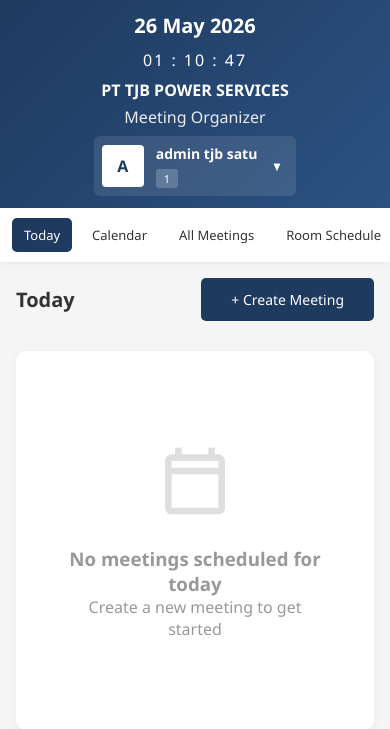
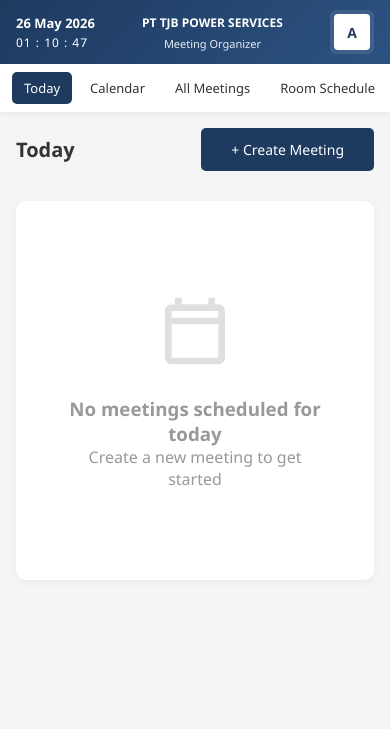
Before and after one commit to uhstudio/meeting-organizer, a CodeIgniter app: page /meeting-app/dashboard in a window 390 px wide. Shown: the top 729 px of the page. Run offline with CodeIgniter, Linux system fonts and the light colour scheme; a user stored in the database is signed in; data comes from the database, SQL or seed files in the repository; data that the repository does not hold is empty.

Commit message:
fix: css

```diff
--- a/application/views/dashboard/index.php
+++ b/application/views/dashboard/index.php
@@ -564,35 +564,66 @@
 
         @media (max-width: 768px) {
             .header {
-                padding: 12px 16px;
+                padding: 10px 16px;
+                flex-direction: row;
+                align-items: center;
+                justify-content: space-between;
+                gap: 0;
+            }
+            .header-left {
                 flex-direction: column;
-                gap: 8px;
+                align-items: flex-start;
+            }
+            .date-time { font-size: 13px; margin-bottom: 2px; }
+            .clock { font-size: 12px; letter-spacing: 1px; }
+            .header-center {
                 text-align: center;
+                margin: 0 8px;
+                flex: 1;
             }
-            .header-left { align-items: center; }
-            .date-time { font-size: 20px; }
-            .clock { font-size: 16px; }
-            .header-center { margin: 0; }
-            .company-name { font-size: 16px; }
-            .profile-dropdown { min-width: 280px; right: -60px; }
+            .company-name { font-size: 12px; }
+            .page-title { font-size: 11px; }
 
+            /* Sembunyikan nama & jabatan, tampilkan avatar saja */
+            .user-info-header { display: none; }
+            .dropdown-arrow { display: none; }
+            .profile-trigger {
+                padding: 4px;
+                background: rgba(255,255,255,0.1);
+            }
+            .user-avatar {
+                width: 36px;
+                height: 36px;
+                font-size: 14px;
+            }
+
+            /* Dropdown tetap muncul di bawah avatar */
+            .profile-dropdown {
+                min-width: 260px;
+                right: 0;
+            }
+
+            /* Nav menu scroll horizontal */
             .nav-menu {
-                padding: 10px 12px;
-                gap: 8px;
+                padding: 8px 12px;
+                gap: 6px;
                 overflow-x: auto;
                 flex-wrap: nowrap;
+                -webkit-overflow-scrolling: touch;
             }
-            .nav-menu a { padding: 8px 12px; font-size: 13px; white-space: nowrap; }
+            .nav-menu::-webkit-scrollbar { display: none; }
+            .nav-menu a {
+                padding: 7px 12px;
+                font-size: 13px;
+                white-space: nowrap;
+            }
 
             .container { padding: 16px; }
-
-            .meeting-item { flex-direction: column; gap: 8px; }
+            .meeting-item { flex-direction: column; gap: 6px; }
             .meeting-time { min-width: unset; font-size: 14px; }
             .meeting-title { font-size: 15px; }
-
             .detail-grid { grid-template-columns: 1fr; }
-            .detail-item.full-width { grid-column: 1; }
-            .modal-content { width: 95%; max-height: 90vh; }
+            .modal-content { width: 96%; max-height: 92vh; }
         }
 
     </style>
```
